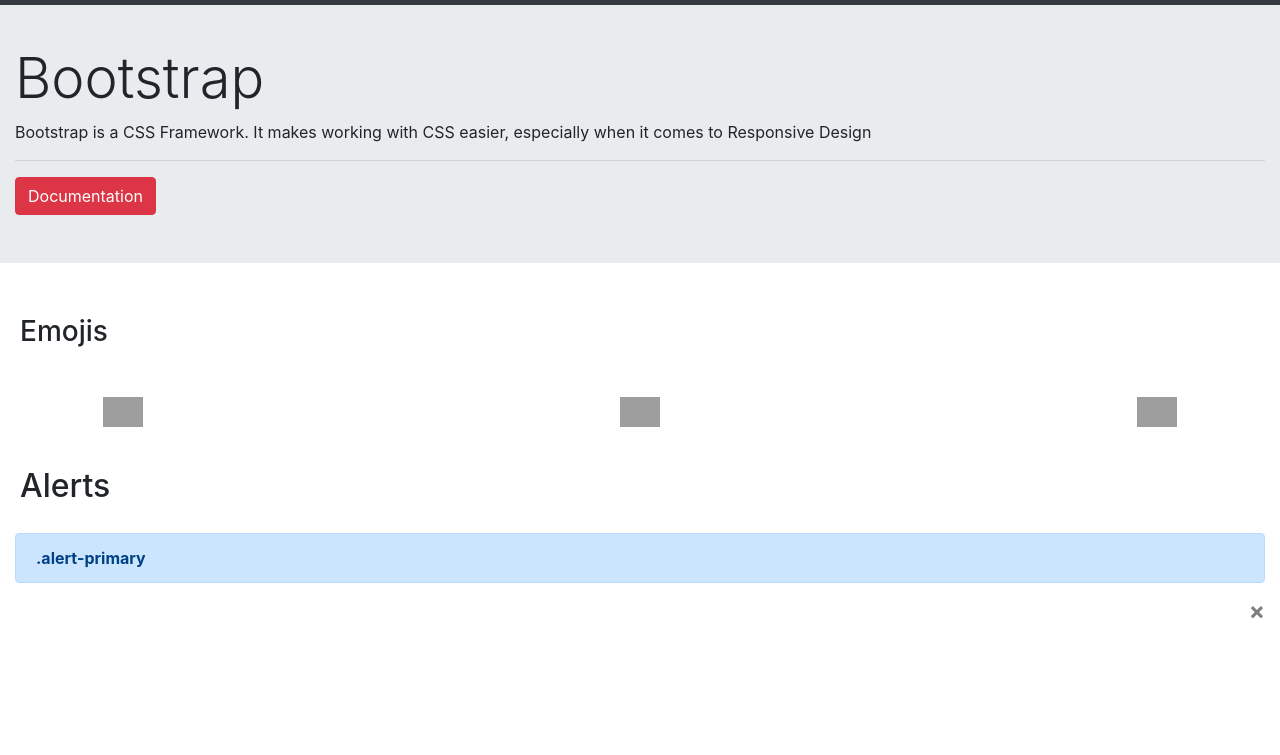
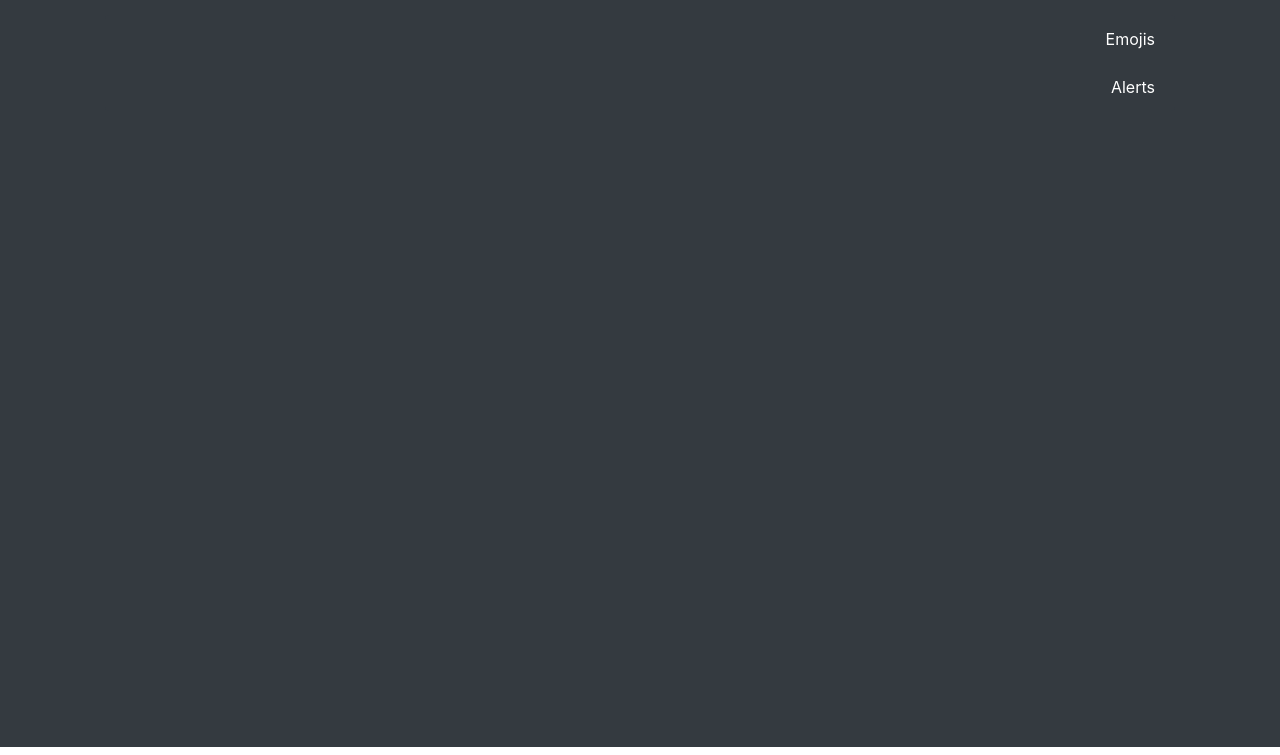
Before and after one commit to ehcolston1999/Personal_Project, a plain HTML site: page code-along/07_29/index.html in a window 1280 px wide. Both pictures are taken after a click on the button 1242 px from the left and 28 px from the top of the page. Shown: the part 53-808 px from the top of the page. Drawn offline with nearby package versions, Linux system fonts and the light colour scheme; grey boxes are pictures that could not be loaded.

Commit message:
added collapse and alerts

```diff
--- a/code-along/07_29/index.html
+++ b/code-along/07_29/index.html
@@ -17,7 +17,20 @@
 <body>
     <!--Collapse-->
     <div class="collapse fixed-top bg-dark" id="mobileNavbar">
-        <div class="container mobile-menu-wrapper"></div>
+        <div class="container mobile-menu-wrapper">
+            <div class="row">
+                <div class="col">
+                    <ul class="list-group mt-5 text-right">
+                        <li class="list-group-item bg-dark border-0">
+                            <a href="#emojis">Emojis</a>
+                        </li>
+                        <li class="list-group-item bg-dark border-0">
+                            <a href="#alerts">Alerts</a>
+                        </li>
+                    </ul>
+                </div>
+            </div>
+        </div>
     </div>
 
     <!-- Nav bar-->
@@ -103,10 +116,25 @@
 
 					<div class="alert alert-primary alert-dismissable fade show" role="alert">
 						<strong>.alert-primary</strong>
+                        <button type="button" class="close" data-dismiss="alert" aria-label="Close">
+                            <span aria-hidden="true">&times;</span>
+                        </button>
 					</div>
-					<button type="button" class="close" data-dismiss="alert" aria-label="Close">
-                <span aria-hidden="true">&times;</span>
-            </button>
+
+                    <div class="alert alert-danger alert-dismissable fade show" role="alert">
+						<strong>.alert-danger</strong>
+                        <button type="button" class="close" data-dismiss="alert" aria-label="Close">
+                            <span aria-hidden="true">&times;</span>
+                        </button>
+					</div>
+
+                    <div class="alert alert-success alert-dismissable fade show" role="alert">
+						<strong>.alert-success</strong>
+                        <button type="button" class="close" data-dismiss="alert" aria-label="Close">
+                            <span aria-hidden="true">&times;</span>
+                        </button>
+					</div>
+
 
 
 
--- a/code-along/07_29/style.css
+++ b/code-along/07_29/style.css
@@ -11,30 +11,18 @@
     height: auto;
 }
 
-nav{
-    margin-top: 100 px;
+.mobile-menu-wrapper{
+    height: 100vh;
 }
 
-.container-sm{
-    background-color: lightcoral;
+.section-header{
+    margin-bottom: 20px;
 }
 
-.container-md{
-    background-color: lightgreen;
+.icon{
+
 }
 
-.container-lg{
-    background-color: lightgray
+.list-group-item > a{
+    color: white;
 }
-
-#column-1{
-    /* background-color: lightslategray; */
-}
-
-#column-2{
-    /* background-color: lightgreen; */
-}
-
-#column-3{
-    /* background-color: lightsalmon; */
-}
```
